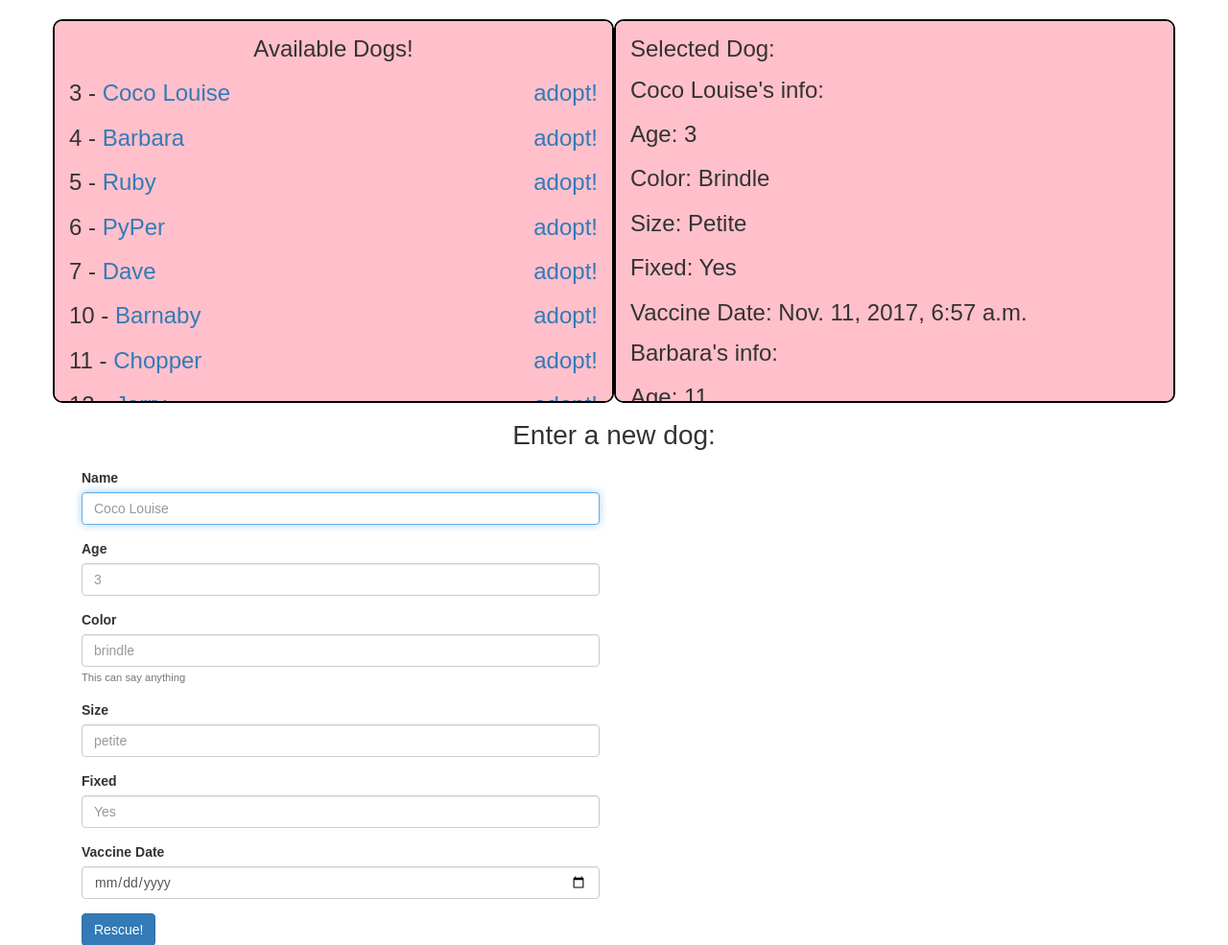
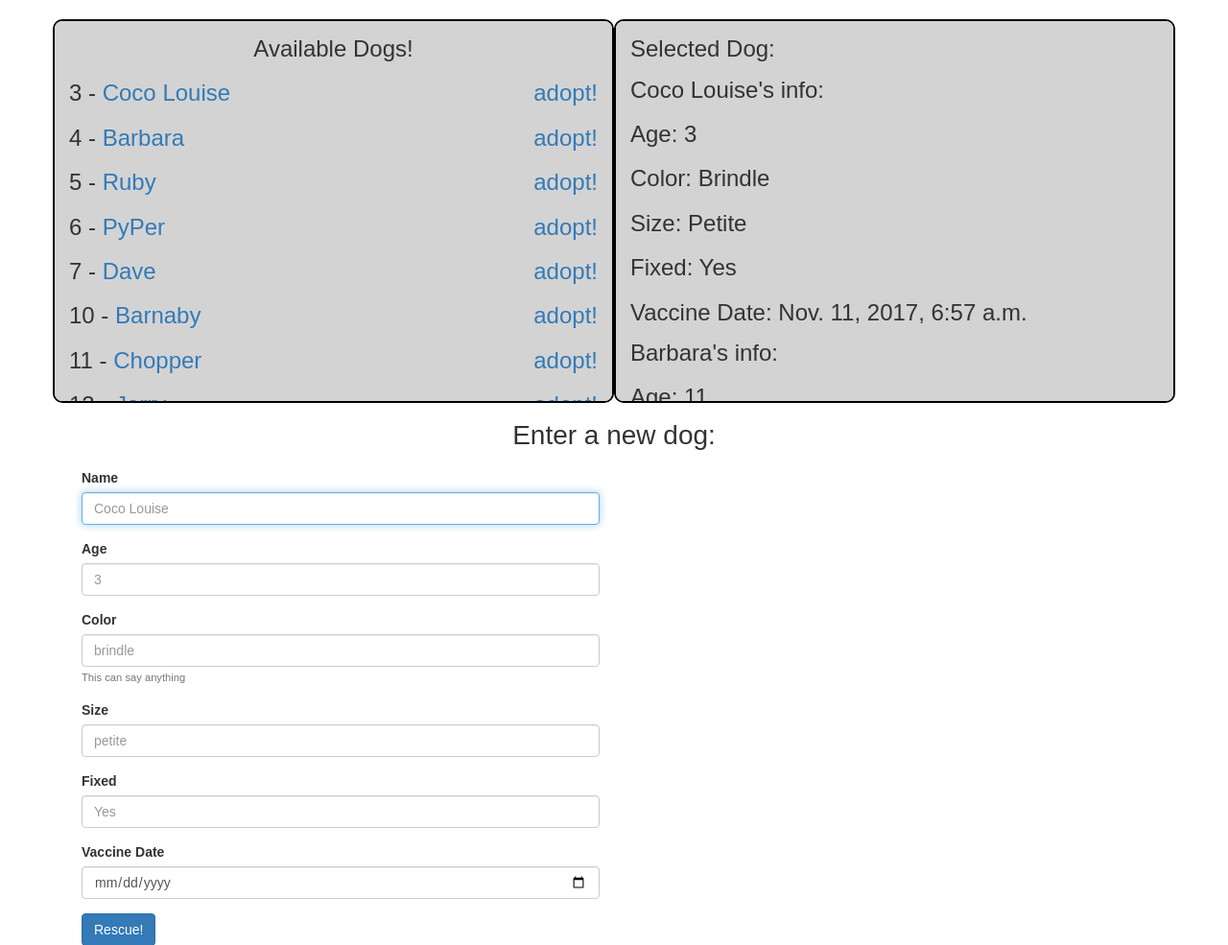
Before and after one commit to baldmike/rescueMia_prototype, a Django app: template apps/semi_restful_app/templates/semi_restful_app/index.html in a window 1280 px wide. Shown: the part 52-1037 px from the top of the page at 96% size. Run offline with Django 3.2, Linux system fonts and the light colour scheme; the template is opened without the code that fills it: values that come from a table or form of the project are taken from there, others are empty; data comes from the database, SQL or seed files in the repository; parts of the project's set-up code (start-up, migrations or seed data) failed here and were passed over; some libraries are stand-ins or nearby versions.

Commit message:
Sunday commit

```diff
--- a/apps/semi_restful_app/static/semi_restful_app/css/styles.css
+++ b/apps/semi_restful_app/static/semi_restful_app/css/styles.css
@@ -9,7 +9,7 @@
     font-size: 12px;
     border: 2px solid black;
     border-radius: 10px;
-    background-color: pink;
+    background-color: lightgray;
     height: 400px;
     overflow: scroll;
 }
```
